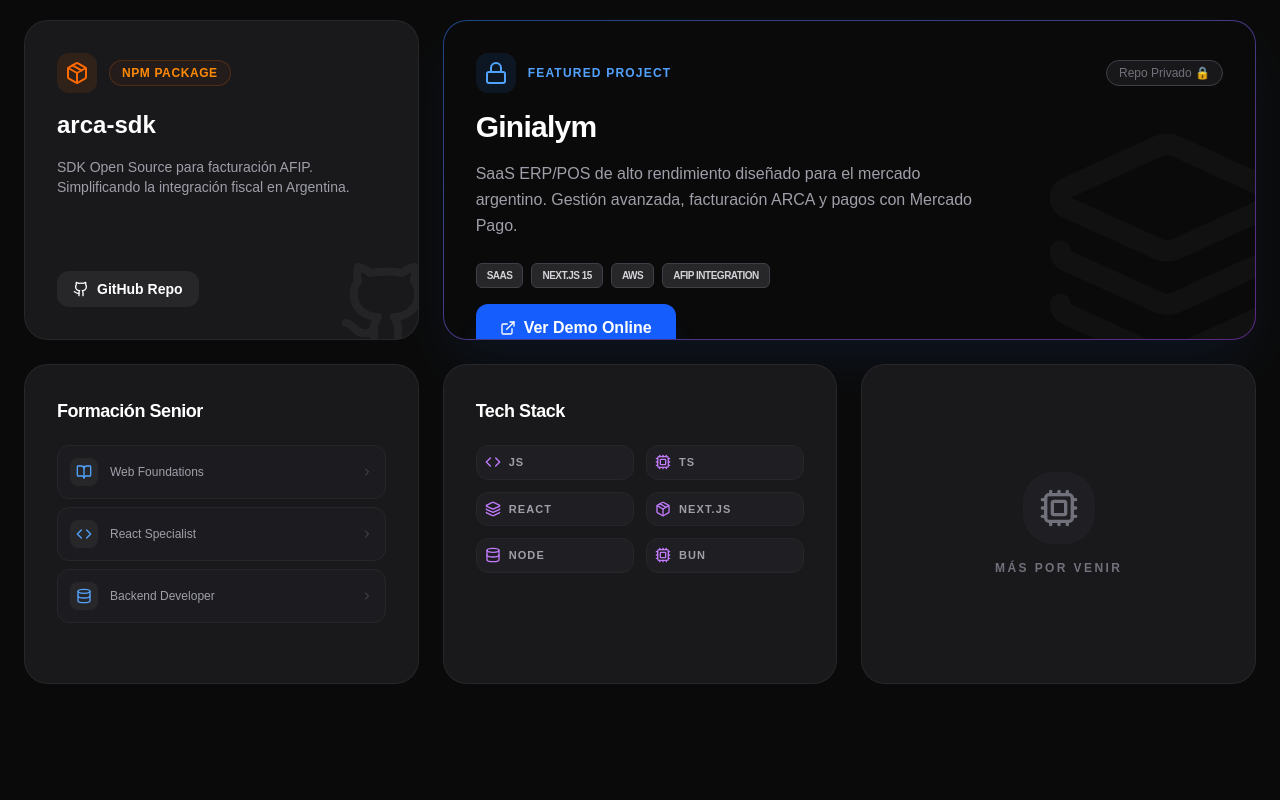
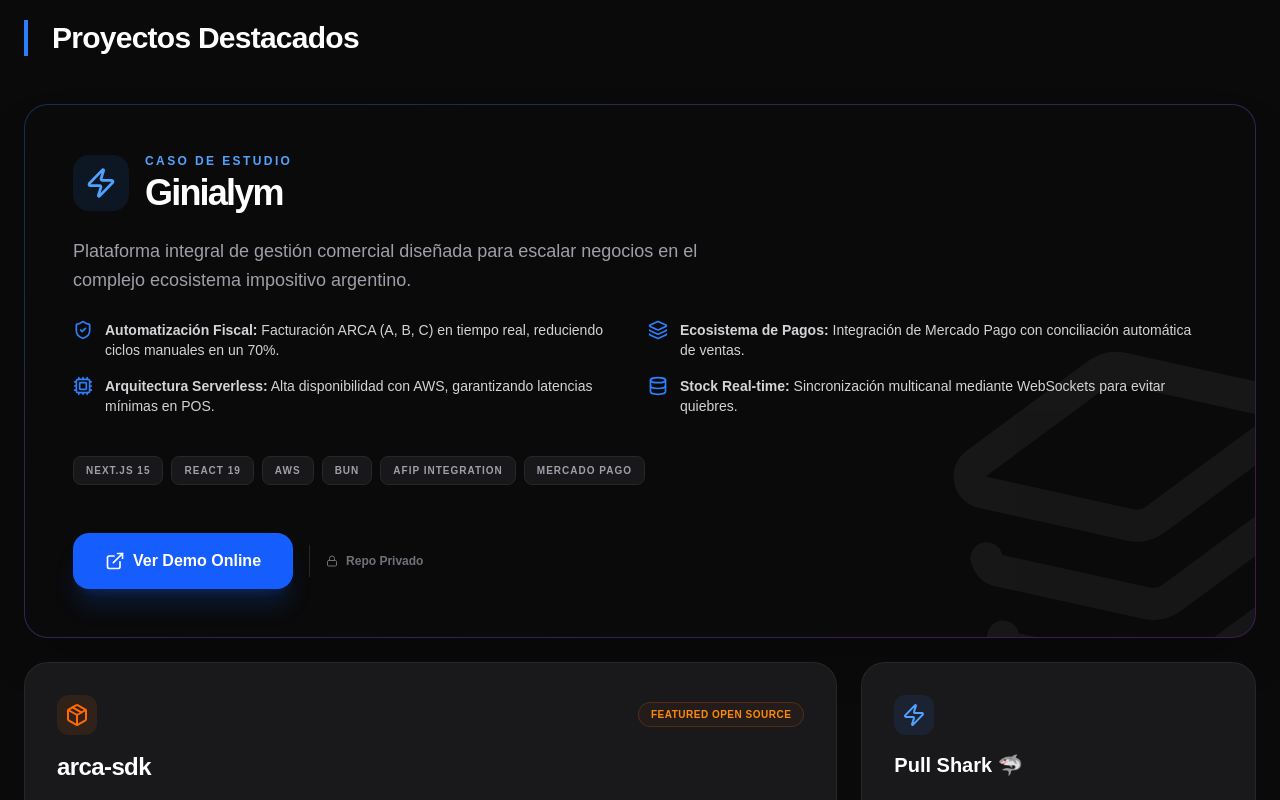
Before and after one commit to marcelaborgarello/portfolio, a Next.js app: page / in a window 1280 px wide. Shown: the part 860-1660 px from the top of the page. Built offline with nearby package versions, Linux system fonts and the light colour scheme.

Commit message:
docs: enrich project descriptions with senior technical writing

```diff
--- a/src/components/ui/ProjectGrid.tsx
+++ b/src/components/ui/ProjectGrid.tsx
@@ -2,12 +2,11 @@
 
 import React from 'react';
 import { motion } from 'framer-motion';
-import { Github, ExternalLink, Lock, Package, BookOpen, Code, Database, ChevronRight, Cpu, Layers } from 'lucide-react';
+import { Github, ExternalLink, Lock, Package, BookOpen, Code, Database, ChevronRight, Cpu, Layers, ShieldCheck, Zap } from 'lucide-react';
 
 /**
  * Componente ProjectGrid.
- * Layout Bento Grid con micro-interacciones y bordes con gradiente.
- * Resalta GINIALYM como proyecto destacado e incluye tarjeta de Skills.
+ * Layout Bento Grid con descripciones técnicas enriquecidas (Senior Technical Writing).
  */
 export const ProjectGrid = () => {
     const certifications = [
@@ -28,14 +27,79 @@
     const cardVariants = {
         initial: { opacity: 0, scale: 0.95 },
         animate: { opacity: 1, scale: 1 },
-        hover: { scale: 1.02, transition: { duration: 0.2 } },
+        hover: { scale: 1.01, transition: { duration: 0.2 } },
     };
 
     const gradientBorderStyle = "p-[1px] rounded-3xl bg-zinc-800 hover:bg-gradient-to-br hover:from-blue-500 hover:to-purple-500 transition-all duration-300";
 
     return (
-        <section className="py-20 px-6 max-w-7xl mx-auto">
-            <div className="grid grid-cols-1 md:grid-cols-3 gap-6 auto-rows-[320px]">
+        <section className="py-20 px-6 max-w-7xl mx-auto space-y-12">
+            <h2 className="text-3xl font-black text-white tracking-tight border-l-4 border-blue-500 pl-6 mb-12">Proyectos Destacados</h2>
+
+            <div className="grid grid-cols-1 md:grid-cols-3 gap-6 auto-rows-auto">
+
+                {/* Ginialym Card - Featured Project (SaaS ERP/POS) */}
+                <motion.div
+                    variants={cardVariants}
+                    initial="initial"
+                    whileInView="animate"
+                    whileHover="hover"
+                    viewport={{ once: true }}
+                    className="md:col-span-3 p-[1px] rounded-3xl bg-gradient-to-br from-blue-500/30 to-purple-500/30 hover:from-blue-500/50 hover:to-purple-500/50 transition-all duration-300 shadow-2xl"
+                >
+                    <div className="w-full h-full rounded-[23px] bg-[#0A0A0A] p-8 md:p-12 flex flex-col md:flex-row gap-12 overflow-hidden relative">
+                        <div className="flex-1 space-y-6 relative z-10">
+                            <div className="flex items-center gap-4">
+                                <div className="p-3 rounded-2xl bg-blue-500/10 text-blue-400">
+                                    <Zap className="w-8 h-8" />
+                                </div>
+                                <div>
+                                    <span className="text-blue-400 text-xs font-black uppercase tracking-[0.2em] block mb-1">Caso de Estudio</span>
+                                    <h3 className="text-4xl font-black text-white tracking-tighter">Ginialym</h3>
+                                </div>
+                            </div>
+
+                            <p className="text-zinc-400 text-lg leading-relaxed max-w-2xl">
+                                Plataforma integral de gestión comercial diseñada para escalar negocios en el complejo ecosistema impositivo argentino.
+                            </p>
+
+                            <ul className="grid grid-cols-1 md:grid-cols-2 gap-4 text-sm">
+                                <li className="flex gap-3 text-zinc-300">
+                                    <ShieldCheck className="w-5 h-5 text-blue-500 shrink-0" />
+                                    <span><strong>Automatización Fiscal:</strong> Facturación ARCA (A, B, C) en tiempo real, reduciendo ciclos manuales en un 70%.</span>
+                                </li>
+                                <li className="flex gap-3 text-zinc-300">
+                                    <Layers className="w-5 h-5 text-blue-500 shrink-0" />
+                                    <span><strong>Ecosistema de Pagos:</strong> Integración de Mercado Pago con conciliación automática de ventas.</span>
+                                </li>
+                                <li className="flex gap-3 text-zinc-300">
+                                    <Cpu className="w-5 h-5 text-blue-500 shrink-0" />
+                                    <span><strong>Arquitectura Serverless:</strong> Alta disponibilidad con AWS, garantizando latencias mínimas en POS.</span>
+                                </li>
+                                <li className="flex gap-3 text-zinc-300">
+                                    <Database className="w-5 h-5 text-blue-500 shrink-0" />
+                                    <span><strong>Stock Real-time:</strong> Sincronización multicanal mediante WebSockets para evitar quiebres.</span>
+                                </li>
+                            </ul>
+
+                            <div className="flex flex-wrap gap-2 pt-4">
+                                {["Next.js 15", "React 19", "AWS", "Bun", "AFIP Integration", "Mercado Pago"].map(badge => (
+                                    <span key={badge} className="px-3 py-1.5 rounded-lg bg-zinc-900 text-zinc-400 text-[10px] font-black uppercase tracking-widest border border-zinc-800">{badge}</span>
+                                ))}
+                            </div>
+
+                            <div className="flex items-center gap-4 pt-6">
+                                <a href="https://ginialym.com/" target="_blank" rel="noopener noreferrer" className="flex items-center gap-2 px-8 py-4 rounded-2xl bg-blue-600 text-white font-black hover:bg-blue-500 transition-all shadow-xl shadow-blue-600/20 active:scale-95">
+                                    <ExternalLink className="w-5 h-5" /> Ver Demo Online
+                                </a>
+                                <span className="text-zinc-500 text-xs font-bold border-l border-zinc-800 pl-4 py-2 flex items-center gap-2">
+                                    <Lock className="w-3 h-3" /> Repo Privado
+                                </span>
+                            </div>
+                        </div>
+                        <Layers className="absolute -bottom-20 -right-20 w-96 h-96 opacity-[0.05] -rotate-12" />
+                    </div>
+                </motion.div>
 
                 {/* arca-sdk Card */}
                 <motion.div
@@ -44,64 +108,33 @@
                     whileInView="animate"
                     whileHover="hover"
                     viewport={{ once: true }}
-                    className={gradientBorderStyle}
+                    className="md:col-span-2 p-[1px] rounded-3xl bg-zinc-800 hover:bg-gradient-to-br hover:from-orange-500/50 hover:to-red-500/50 transition-all duration-300"
                 >
-                    <div className="w-full h-full rounded-[23px] bg-zinc-900/90 p-8 flex flex-col justify-between overflow-hidden relative">
+                    <div className="w-full h-full rounded-[23px] bg-zinc-900/90 p-8 flex flex-col justify-between gap-8 h-[360px] overflow-hidden relative">
                         <div className="space-y-4 relative z-10">
-                            <div className="flex items-center gap-3">
+                            <div className="flex items-center justify-between">
                                 <div className="p-2 rounded-xl bg-orange-500/10 text-orange-500">
                                     <Package className="w-6 h-6" />
                                 </div>
-                                <span className="px-3 py-1 rounded-full border border-orange-500/20 bg-orange-500/5 text-orange-400 text-xs font-bold uppercase tracking-wider">npm package</span>
+                                <span className="px-3 py-1 rounded-full border border-orange-500/20 bg-orange-500/5 text-orange-400 text-[10px] font-black uppercase tracking-wider">Featured Open Source</span>
                             </div>
-                            <h3 className="text-2xl font-bold text-white">arca-sdk</h3>
-                            <p className="text-zinc-400 text-sm">SDK Open Source para facturación AFIP. Simplificando la integración fiscal en Argentina.</p>
+                            <h3 className="text-2xl font-black text-white tracking-tight">arca-sdk</h3>
+                            <p className="text-zinc-400 text-sm leading-relaxed">
+                                Abstracción de servicios fiscales SOAP/WSDL nativos de AFIP hacia una API moderna y tipada para Node.js.
+                                Reduce el tiempo de integración de semanas a días.
+                            </p>
+                            <div className="flex gap-2 text-[10px] font-bold text-zinc-500">
+                                <span>#NodeJS</span> <span>#TypeScript</span> <span>#OpenSource</span>
+                            </div>
                         </div>
-                        <a href="https://github.com/marcelaborgarello/arca-sdk" target="_blank" rel="noopener noreferrer" className="w-fit flex items-center gap-2 px-4 py-2 rounded-xl bg-zinc-800 text-white text-sm font-bold hover:bg-zinc-700 transition-colors z-10">
+                        <a href="https://github.com/marcelaborgarello/arca-sdk" target="_blank" rel="noopener noreferrer" className="w-fit flex items-center gap-2 px-6 py-3 rounded-xl bg-zinc-800 text-white text-sm font-black hover:bg-zinc-700 transition-colors z-10 border border-zinc-700">
                             <Github className="w-4 h-4" /> GitHub Repo
                         </a>
-                        <Github className="absolute -bottom-4 -right-4 w-24 h-24 opacity-5" />
+                        <Github className="absolute -bottom-10 -right-10 w-48 h-48 opacity-[0.03]" />
                     </div>
                 </motion.div>
 
-                {/* Ginialym Card - Featured Project */}
-                <motion.div
-                    variants={cardVariants}
-                    initial="initial"
-                    whileInView="animate"
-                    whileHover="hover"
-                    viewport={{ once: true }}
-                    className="md:col-span-2 p-[1px] rounded-3xl bg-gradient-to-br from-blue-500/50 to-purple-500/50 hover:from-blue-500 hover:to-purple-500 transition-all duration-300 shadow-2xl shadow-blue-500/10"
-                >
-                    <div className="w-full h-full rounded-[23px] bg-[#0A0A0A] p-8 flex flex-col justify-between overflow-hidden relative">
-                        <div className="space-y-4 relative z-10">
-                            <div className="flex items-center justify-between">
-                                <div className="flex items-center gap-3">
-                                    <div className="p-2 rounded-xl bg-blue-500/10 text-blue-400">
-                                        <Lock className="w-6 h-6" />
-                                    </div>
-                                    <span className="text-blue-400 text-xs font-bold uppercase tracking-widest">Featured Project</span>
-                                </div>
-                                <span className="text-zinc-500 text-xs font-medium bg-zinc-800/50 px-3 py-1 rounded-full border border-zinc-700">Repo Privado 🔒</span>
-                            </div>
-                            <h3 className="text-3xl font-extrabold text-white tracking-tight">Ginialym</h3>
-                            <p className="text-zinc-400 text-base max-w-lg leading-relaxed">SaaS ERP/POS de alto rendimiento diseñado para el mercado argentino. Gestión avanzada, facturación ARCA y pagos con Mercado Pago.</p>
-                            <div className="flex flex-wrap gap-2 pt-2">
-                                {["SaaS", "Next.js 15", "AWS", "AFIP Integration"].map(badge => (
-                                    <span key={badge} className="px-2.5 py-1 rounded-md bg-zinc-800 text-zinc-300 text-[10px] font-bold uppercase tracking-tighter border border-zinc-700">{badge}</span>
-                                ))}
-                            </div>
-                        </div>
-                        <div className="pt-4 relative z-10">
-                            <a href="https://ginialym.com/" target="_blank" rel="noopener noreferrer" className="w-fit flex items-center gap-2 px-6 py-3 rounded-xl bg-blue-600 text-white font-bold hover:bg-blue-500 transition-all shadow-xl shadow-blue-600/20">
-                                <ExternalLink className="w-4 h-4" /> Ver Demo Online
-                            </a>
-                        </div>
-                        <Layers className="absolute -bottom-10 -right-10 w-64 h-64 opacity-[0.03]" />
-                    </div>
-                </motion.div>
-
-                {/* Especializaciones Card */}
+                {/* Pull Shark Card */}
                 <motion.div
                     variants={cardVariants}
                     initial="initial"
@@ -110,14 +143,39 @@
                     viewport={{ once: true }}
                     className={gradientBorderStyle}
                 >
-                    <div className="w-full h-full rounded-[23px] bg-zinc-900/90 p-8 flex flex-col gap-5">
-                        <h3 className="text-lg font-bold text-white tracking-tight">Formación Senior</h3>
+                    <div className="w-full h-full rounded-[23px] bg-zinc-900/90 p-8 flex flex-col justify-between h-[360px]">
+                        <div className="space-y-4">
+                            <div className="p-2 rounded-xl bg-blue-500/10 text-blue-400 w-fit">
+                                <Zap className="w-6 h-6" />
+                            </div>
+                            <h3 className="text-xl font-black text-white">Pull Shark 🦈</h3>
+                            <p className="text-zinc-400 text-sm leading-relaxed">
+                                Mi pequeño homenaje al espíritu colaborativo. Un recordatorio de mi compromiso con la calidad y el envío constante de código en la comunidad.
+                            </p>
+                        </div>
+                        <div className="p-4 rounded-xl bg-zinc-800/50 border border-zinc-700/50 text-center">
+                            <span className="text-[10px] font-black text-zinc-500 uppercase tracking-widest">NPM Package Easter Egg</span>
+                        </div>
+                    </div>
+                </motion.div>
+
+                {/* Especializaciones */}
+                <motion.div
+                    variants={cardVariants}
+                    initial="initial"
+                    whileInView="animate"
+                    whileHover="hover"
+                    viewport={{ once: true }}
+                    className={gradientBorderStyle}
+                >
+                    <div className="w-full h-full rounded-[23px] bg-zinc-900/90 p-8 flex flex-col gap-6">
+                        <h3 className="text-lg font-black text-white tracking-tight uppercase tracking-widest text-zinc-500 text-xs">Formación Senior</h3>
                         <div className="flex flex-col gap-2">
                             {certifications.map((cert) => (
                                 <a key={cert.title} href={cert.url} target="_blank" rel="noopener noreferrer" className="group/item flex items-center justify-between p-3 rounded-xl bg-zinc-800/30 border border-zinc-800 hover:border-blue-500/30 hover:bg-blue-500/5 transition-all">
                                     <div className="flex items-center gap-3">
                                         <div className="p-1.5 rounded-lg bg-zinc-800 text-blue-400">{cert.icon}</div>
-                                        <span className="text-xs font-medium text-zinc-400 group-hover/item:text-white transition-colors">{cert.title}</span>
+                                        <span className="text-xs font-bold text-zinc-400 group-hover/item:text-white transition-colors">{cert.title}</span>
                                     </div>
                                     <ChevronRight className="w-3 h-3 text-zinc-600 group-hover/item:text-blue-400 transition-all" />
                                 </a>
@@ -126,42 +184,25 @@
                     </div>
                 </motion.div>
 
-                {/* Skills Card */}
+                {/* Tech Stack */}
                 <motion.div
                     variants={cardVariants}
                     initial="initial"
                     whileInView="animate"
                     whileHover="hover"
                     viewport={{ once: true }}
-                    className={gradientBorderStyle}
+                    className="md:col-span-2 p-[1px] rounded-3xl bg-zinc-800 hover:bg-gradient-to-br hover:from-purple-500/50 hover:to-blue-500/50 transition-all duration-300"
                 >
-                    <div className="w-full h-full rounded-[23px] bg-zinc-900/90 p-8 flex flex-col gap-5">
-                        <h3 className="text-lg font-bold text-white tracking-tight">Tech Stack</h3>
-                        <div className="grid grid-cols-2 gap-3">
+                    <div className="w-full h-full rounded-[23px] bg-zinc-900/90 p-8 flex flex-col gap-6">
+                        <h3 className="text-lg font-black text-white uppercase tracking-widest text-zinc-500 text-xs">Principal Tech Stack</h3>
+                        <div className="grid grid-cols-2 md:grid-cols-3 gap-4">
                             {skills.map((skill) => (
-                                <div key={skill.name} className="flex items-center gap-2 p-2 rounded-xl bg-zinc-800/50 border border-zinc-800">
-                                    <div className="text-purple-400">{skill.icon}</div>
-                                    <span className="text-[11px] font-bold text-zinc-400 uppercase tracking-widest">{skill.name}</span>
+                                <div key={skill.name} className="flex items-center gap-3 p-4 rounded-2xl bg-zinc-800/50 border border-zinc-800 hover:border-purple-500/30 transition-all">
+                                    <div className="text-purple-400 p-2 bg-zinc-900 rounded-lg">{skill.icon}</div>
+                                    <span className="text-xs font-black text-zinc-200 uppercase tracking-widest">{skill.name}</span>
                                 </div>
                             ))}
                         </div>
-                    </div>
-                </motion.div>
-
-                {/* More Projects / Placeholder Card */}
-                <motion.div
-                    variants={cardVariants}
-                    initial="initial"
-                    whileInView="animate"
-                    whileHover="hover"
-                    viewport={{ once: true }}
-                    className={gradientBorderStyle}
-                >
-                    <div className="w-full h-full rounded-[23px] bg-zinc-900/90 p-8 flex flex-col items-center justify-center text-center gap-4">
-                        <div className="p-4 rounded-[30px] bg-zinc-800/50 text-zinc-500">
-                            <Cpu className="w-10 h-10" />
-                        </div>
-                        <p className="text-zinc-500 text-xs font-bold uppercase tracking-[0.2em]">Más por venir</p>
                     </div>
                 </motion.div>
 
```
